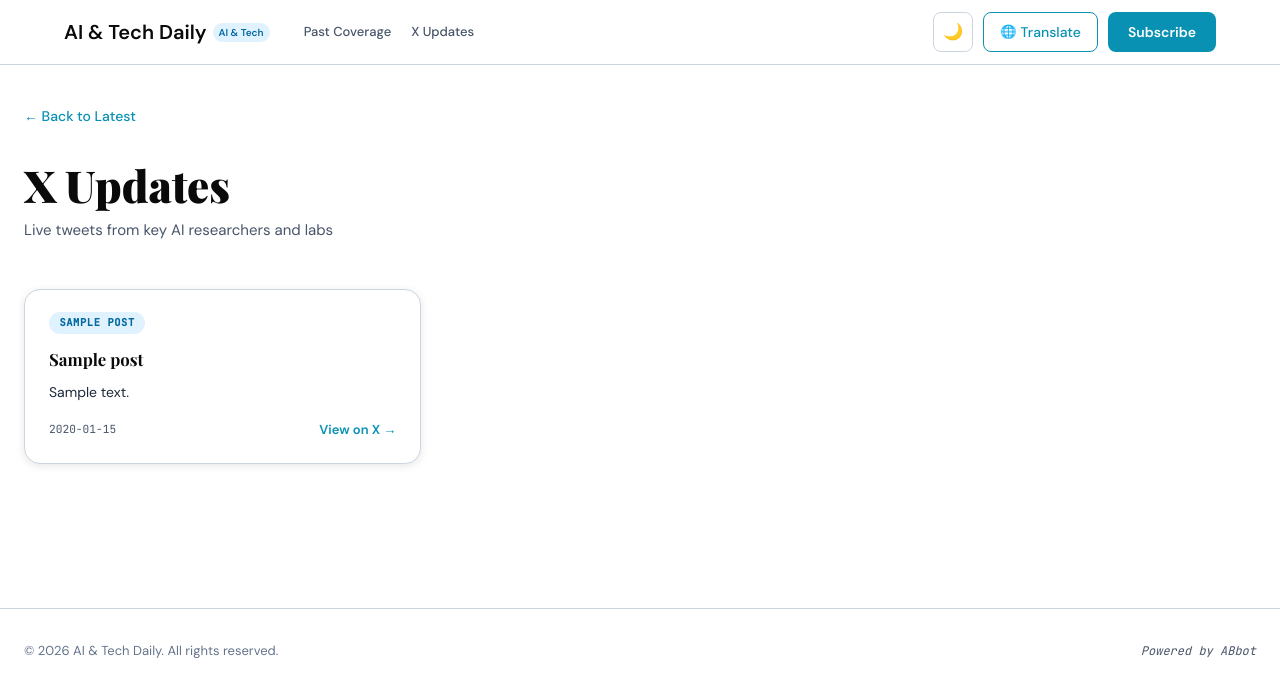
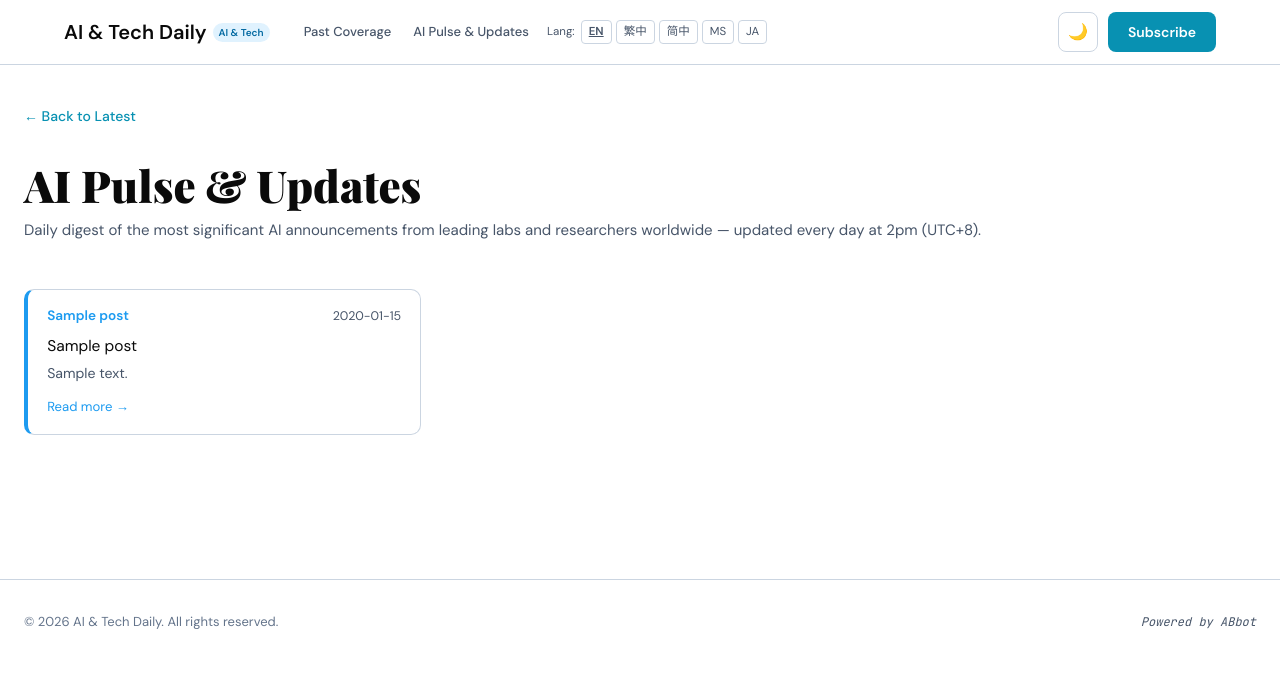
Before and after one commit to joetan79/ainews, a FastAPI app: page /x-updates in a window 1280 px wide. Shown: the top 697 px of the page. Run offline with FastAPI, Linux system fonts and the light colour scheme; tables that the repository leaves empty hold one stand-in row (values such as "Sample post"); some libraries are stand-ins or nearby versions.

Commit message:
Auto sync 2026-04-18 12:00:01 | abbot_publisher.py,static/style.css,templates/base.html,templates/x_updates.html,

```diff
--- a/static/style.css
+++ b/static/style.css
@@ -567,3 +567,50 @@ body {
   font-size: 0.95rem;
   color: var(--text-muted, #888);
 }
+
+/* Google Translate — suppress injected UI chrome */
+.goog-te-banner-frame { display: none !important; }
+iframe.goog-te-banner-frame { display: none !important; }
+.skiptranslate { display: none !important; }
+#google_translate_element { display: none !important; }
+body { top: 0 !important; }
+
+/* ── Language Switcher ───────────────────────────── */
+#lang-switcher {
+  display: flex;
+  align-items: center;
+  gap: 4px;
+  margin-left: 6px;
+}
+
+.lang-label {
+  font-size: 0.72rem;
+  color: var(--text-muted);
+  margin-right: 2px;
+  white-space: nowrap;
+}
+
+.lang-btn {
+  font-size: 0.72rem;
+  padding: 2px 7px;
+  border: 1px solid var(--border-color);
+  border-radius: 4px;
+  background: transparent;
+  cursor: pointer;
+  color: var(--text-muted);
+  transition: background 0.15s, color 0.15s, border-color 0.15s;
+  white-space: nowrap;
+}
+
+.lang-btn:hover {
+  background: var(--accent);
+  color: #fff;
+  border-color: var(--accent);
+}
+
+/* Hide Google Translate injected chrome */
+.goog-te-banner-frame,
+iframe.goog-te-banner-frame,
+.skiptranslate { display: none !important; }
+#google_translate_element { display: none !important; }
+body { top: 0 !important; }
--- a/templates/base.html
+++ b/templates/base.html
@@ -21,110 +21,11 @@
   <link rel="preconnect" href="https://fonts.gstatic.com" crossorigin>
   <link href="https://fonts.googleapis.com/css2?family=Playfair+Display:wght@400;700;900&family=DM+Sans:ital,wght@0,300;0,400;0,500;0,600;1,400&family=JetBrains+Mono:wght@400;500&display=swap" rel="stylesheet">
 
-  <!-- Translation setup (must run before Google Translate script) -->
-  <script>
-    var LANGUAGES = [
-      {code:'en',    flag:'🇬🇧', name:'English (Original)'},
-      {code:'zh-TW', flag:'🇹🇼', name:'Traditional Chinese'},
-      {code:'zh-CN', flag:'🇨🇳', name:'Simplified Chinese'},
-      {code:'ms',    flag:'🇲🇾', name:'Bahasa Melayu'},
-      {code:'ar',    flag:'🇸🇦', name:'Arabic'},
-      {code:'ja',    flag:'🇯🇵', name:'Japanese'},
-      {code:'ko',    flag:'🇰🇷', name:'Korean'},
-      {code:'th',    flag:'🇹🇭', name:'Thai'},
-      {code:'fr',    flag:'🇫🇷', name:'French'},
-      {code:'de',    flag:'🇩🇪', name:'German'},
-      {code:'es',    flag:'🇪🇸', name:'Spanish'},
-    ];
-
-    document.addEventListener('DOMContentLoaded', function() {
-      var list = document.getElementById('lang-list');
-      if (!list) return;
-
-      var currentLang = getCookie('googtrans') || '/en/en';
-
-      LANGUAGES.forEach(function(lang) {
-        var isActive = (lang.code === 'en')
-          ? (currentLang === '/en/en' || currentLang.indexOf('/en/en') > -1 || currentLang === '')
-          : currentLang.indexOf('/' + lang.code) > -1;
-
-        var item = document.createElement('div');
-        item.style.cssText =
-          'padding:10px 16px; cursor:pointer; font-size:14px;' +
-          'display:flex; align-items:center; gap:10px;' +
-          'transition:background 0.15s;' +
-          (isActive ?
-            'background:#EFF6FF; color:#1D4ED8; font-weight:600;' :
-            'color:#0F172A;');
-        item.innerHTML = lang.flag + ' ' + lang.name +
-          (isActive ? ' ✓' : '');
-        item.onmouseover = function() {
-          if (!isActive) this.style.background = '#F8FAFC';
-        };
-        item.onmouseout = function() {
-          if (!isActive) this.style.background = 'transparent';
-        };
-        item.onclick = function() { translatePage(lang.code); };
-        list.appendChild(item);
-      });
-    });
-
-    function getCookie(name) {
-      var value = '; ' + document.cookie;
-      var parts = value.split('; ' + name + '=');
-      if (parts.length === 2) {
-        return parts.pop().split(';').shift();
-      }
-      return null;
-    }
-
-    function setCookie(name, value, days) {
-      var expires = '';
-      if (days) {
-        var date = new Date();
-        date.setTime(date.getTime() + days * 24 * 60 * 60 * 1000);
-        expires = '; expires=' + date.toUTCString();
-      }
-      document.cookie = name + '=' + value + expires + '; path=/';
-      document.cookie = name + '=' + value + expires +
-        '; path=/; domain=.' + window.location.hostname;
-    }
-
-    function translatePage(lang) {
-      document.getElementById('translate-menu').style.display = 'none';
-
-      if (lang === 'en') {
-        // Clear the googtrans cookie to restore original English
-        setCookie('googtrans', '', -1);
-        // Also clear without domain prefix in case it was set that way
-        document.cookie = 'googtrans=; expires=Thu, 01 Jan 1970 00:00:00 UTC; path=/';
-        window.location.reload();
-        return;
-      }
-
-      setCookie('googtrans', '/en/' + lang, 365);
-      window.location.reload();
-    }
-
-    function toggleTranslateMenu(event) {
-      if (event) event.stopPropagation();
-      var menu = document.getElementById('translate-menu');
-      menu.style.display = menu.style.display === 'none' ? 'block' : 'none';
-    }
-
-    document.addEventListener('click', function(e) {
-      var wrapper = document.getElementById('translate-wrapper');
-      if (wrapper && !wrapper.contains(e.target)) {
-        var menu = document.getElementById('translate-menu');
-        if (menu) menu.style.display = 'none';
-      }
-    });
-  </script>
 
   <!-- Tailwind CSS -->
   <script src="https://cdn.tailwindcss.com"></script>
 
-  <link rel="stylesheet" href="/static/style.css?v=4" />
+  <link rel="stylesheet" href="/static/style.css?v=5" />
 
   <!-- Apply theme BEFORE render to prevent flash of wrong theme -->
   <script>
@@ -655,8 +556,8 @@
         <span class="navbar-logo-badge">AI &amp; Tech</span>
       </a>
 
-      <!-- Nav Links -->
-      <nav style="display:flex; align-items:center; flex:1; margin-left:12px;">
+      <!-- Nav Links + Language Switcher -->
+      <nav style="display:flex; align-items:center; flex:1; margin-left:12px; gap:2px;">
         <a href="/past-coverage"
            style="font-family:'DM Sans',sans-serif; font-size:13px; font-weight:500; color:var(--text-muted); text-decoration:none; padding:5px 10px; border-radius:6px; transition:color 0.2s, background 0.2s; white-space:nowrap;"
            onmouseover="this.style.color='var(--text-primary)';this.style.background='var(--bg-secondary)'"
@@ -667,8 +568,18 @@
            style="font-family:'DM Sans',sans-serif; font-size:13px; font-weight:500; color:var(--text-muted); text-decoration:none; padding:5px 10px; border-radius:6px; transition:color 0.2s, background 0.2s; white-space:nowrap;"
            onmouseover="this.style.color='var(--text-primary)';this.style.background='var(--bg-secondary)'"
            onmouseout="this.style.color='var(--text-muted)';this.style.background='transparent'">
-          X Updates
+          AI Pulse &amp; Updates
         </a>
+
+        <!-- Language Switcher -->
+        <div id="lang-switcher">
+          <span class="lang-label">Lang:</span>
+          <button onclick="setLang('en')"    class="lang-btn" id="lang-en">EN</button>
+          <button onclick="setLang('zh-TW')" class="lang-btn" id="lang-zhtw">繁中</button>
+          <button onclick="setLang('zh-CN')" class="lang-btn" id="lang-zhcn">简中</button>
+          <button onclick="setLang('ms')"    class="lang-btn" id="lang-ms">MS</button>
+          <button onclick="setLang('ja')"    class="lang-btn" id="lang-ja">JA</button>
+        </div>
       </nav>
 
       <!-- Actions -->
@@ -682,32 +593,6 @@
           title="Toggle dark/light mode">
           🌙
         </button>
-
-        <!-- Translate -->
-        <div style="position:relative;" id="translate-wrapper">
-          <button
-            id="translate-btn"
-            class="translate-btn"
-            onclick="toggleTranslateMenu(event)"
-            title="Translate page">
-            <span class="translate-icon">🌐</span>
-            <span class="translate-text">Translate</span>
-          </button>
-
-          <!-- Language Dropdown -->
-          <div id="translate-menu">
-            <div style="padding:8px 0;">
-              <div style="padding:6px 14px; font-size:10px; color:var(--text-muted); font-weight:700; text-transform:uppercase; letter-spacing:1px;">
-                Language
-              </div>
-              <div id="lang-list"></div>
-            </div>
-          </div>
-        </div>
-
-        <!-- Hidden Google Translate element -->
-        <div id="google_translate_element"
-             style="display:none; position:absolute; top:-9999px; left:-9999px;"></div>
 
         <!-- Subscribe -->
         <a href="#subscribe" class="subscribe-nav-btn">Subscribe</a>
@@ -792,18 +677,69 @@
     }
   </script>
 
-  <!-- Google Translate widget (hidden, cookie-driven) -->
+  <!-- Language Switcher — manual googtrans cookie implementation -->
+  <div id="google_translate_element" style="display:none;"></div>
+
   <script>
+    // Exact domains seen in DevTools — target all variants
+    var TX_DOMAINS = [
+      'abai.cloud',
+      '.abai.cloud',
+      'news.abai.cloud',
+      '.news.abai.cloud',
+      window.location.hostname,
+      '.' + window.location.hostname,
+      ''
+    ];
+    var TX_PATHS = ['/', ''];
+
+    function clearGoogtrans() {
+      TX_DOMAINS.forEach(function(d) {
+        TX_PATHS.forEach(function(p) {
+          var base = 'googtrans=; expires=Thu, 01 Jan 1970 00:00:00 UTC; path=' + (p || '/');
+          document.cookie = d ? base + '; domain=' + d + ';' : base + ';';
+        });
+      });
+    }
+
+    function setLang(lang) {
+      clearGoogtrans();
+      if (lang !== 'en') {
+        var value = '/en/' + lang;
+        TX_DOMAINS.forEach(function(d) {
+          TX_PATHS.forEach(function(p) {
+            var base = 'googtrans=' + value + '; path=' + (p || '/');
+            document.cookie = d ? base + '; domain=' + d + ';' : base + ';';
+          });
+        });
+      }
+      window.location.reload();
+    }
+
+    // Highlight the active language button on load
+    (function() {
+      var active = 'en';
+      var cookies = document.cookie.split(';');
+      for (var i = 0; i < cookies.length; i++) {
+        var c = cookies[i].trim();
+        if (c.indexOf('googtrans=') === 0) {
+          var val = c.substring('googtrans='.length);
+          var parts = val.split('/');
+          if (parts.length >= 3 && parts[2]) { active = parts[2]; break; }
+        }
+      }
+      var map = {'en':'lang-en','zh-TW':'lang-zhtw','zh-CN':'lang-zhcn','ms':'lang-ms','ja':'lang-ja'};
+      var btn = document.getElementById(map[active] || 'lang-en');
+      if (btn) { btn.style.fontWeight = 'bold'; btn.style.textDecoration = 'underline'; }
+    })();
+
     function googleTranslateElementInit() {
-      new google.translate.TranslateElement({
-        pageLanguage: 'en',
-        includedLanguages: 'zh-TW,zh-CN,ms,ar,ja,ko,th,fr,de,es',
-        autoDisplay: false,
-      }, 'google_translate_element');
+      new google.translate.TranslateElement(
+        { pageLanguage: 'en', autoDisplay: false },
+        'google_translate_element'
+      );
     }
   </script>
-  <script type="text/javascript"
-    src="//translate.google.com/translate_a/element.js?cb=googleTranslateElementInit">
-  </script>
+  <script src="//translate.google.com/translate_a/element.js?cb=googleTranslateElementInit"></script>
 </body>
 </html>
--- a/templates/x_updates.html
+++ b/templates/x_updates.html
@@ -1,6 +1,6 @@
 {% extends "base.html" %}
 
-{% block title %}X Updates — AI & Tech Daily{% endblock %}
+{% block title %}AI Pulse & Updates — abai.cloud{% endblock %}
 
 {% block content %}
 
@@ -19,39 +19,30 @@
   <!-- Page heading -->
   <div style="margin-bottom:3rem;">
     <h1 style="font-family:'Playfair Display',serif; font-size:clamp(1.75rem,4vw,2.75rem); font-weight:900; color:var(--text-primary); line-height:1.15; margin-bottom:0.5rem;">
-      X Updates
+      AI Pulse & Updates
     </h1>
     <p style="font-family:'DM Sans',sans-serif; font-size:0.9375rem; color:var(--text-muted);">
-      Live tweets from key AI researchers and labs
+      Daily digest of the most significant AI announcements from leading labs and researchers worldwide — updated every day at 2pm (UTC+8).
     </p>
   </div>
 
   {% if posts %}
     <div style="display:grid; grid-template-columns:repeat(auto-fill,minmax(min(100%,340px),1fr)); gap:1.25rem;">
       {% for post in posts %}
-      <article class="news-card article-card" style="background:var(--bg-card); border:1px solid var(--border); border-radius:1rem; display:flex; flex-direction:column; overflow:hidden;">
-        <div style="padding:1.375rem 1.5rem 1.5rem; display:flex; flex-direction:column; flex:1;">
-          <div style="display:flex; align-items:center; gap:0.5rem; margin-bottom:0.875rem;">
-            <span class="category-badge">{{ (post.source_name or 'X').upper() }}</span>
-          </div>
-          <p style="font-family:'Playfair Display',serif; font-size:1.05rem; font-weight:700; line-height:1.35; margin-bottom:0.625rem; color:var(--text-primary);">
-            {{ post.title }}
-          </p>
-          {% if post.summary and post.summary != post.title %}
-          <p class="card-summary" style="font-family:'DM Sans',sans-serif; font-size:0.875rem; line-height:1.65; display:-webkit-box; -webkit-line-clamp:3; -webkit-box-orient:vertical; overflow:hidden; flex:1;">
-            {{ post.summary[:300] }}
-          </p>
+      <article class="x-card">
+        <div class="x-card-meta">
+          <span class="x-source">{{ post.source_name or "AI" }}</span>
+          {% if post.published_date %}
+          <span class="x-date">{{ post.published_date[:10] }}</span>
           {% endif %}
-          <div style="margin-top:1rem; display:flex; align-items:center; justify-content:space-between;">
-            <span class="card-meta" style="font-family:'JetBrains Mono',monospace; font-size:0.7rem;">
-              {% if post.published_date %}{{ post.published_date[:10] }}{% endif %}
-            </span>
-            <a class="read-more" href="{{ post.source_url }}" target="_blank" rel="noopener"
-               style="font-family:'DM Sans',sans-serif; font-size:0.8125rem; transition:color 0.2s;">
-              View on X →
-            </a>
-          </div>
         </div>
+        <p class="x-body">{{ post.title }}</p>
+        {% if post.summary and post.summary != post.title %}
+        <p class="x-summary">{{ post.summary[:250] }}</p>
+        {% endif %}
+        <a class="x-link" href="{{ post.source_url }}" target="_blank" rel="noopener">
+          Read more →
+        </a>
       </article>
       {% endfor %}
     </div>
@@ -60,7 +51,7 @@
     <div style="text-align:center; padding:7rem 1rem;">
       <div style="font-family:'JetBrains Mono',monospace; font-size:2.5rem; color:var(--border); margin-bottom:1.25rem;">[ ]</div>
       <p style="font-family:'Playfair Display',serif; font-size:1.5rem; font-weight:700; color:var(--text-faint); margin-bottom:0.5rem;">
-        No X updates yet — check back soon.
+        No AI Pulse updates yet. The next update arrives daily at 2pm UTC+8.
       </p>
     </div>
   {% endif %}
```
Also changed, not shown: abbot_publisher.py (+18 -0 lines).
